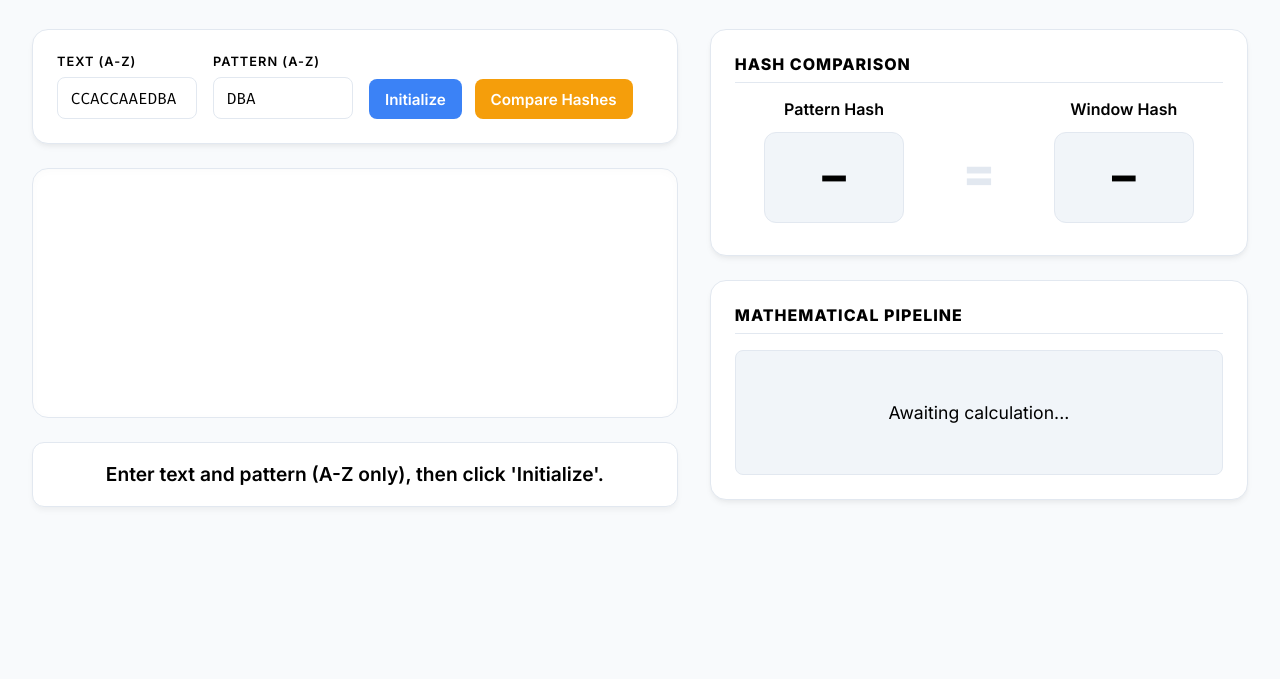
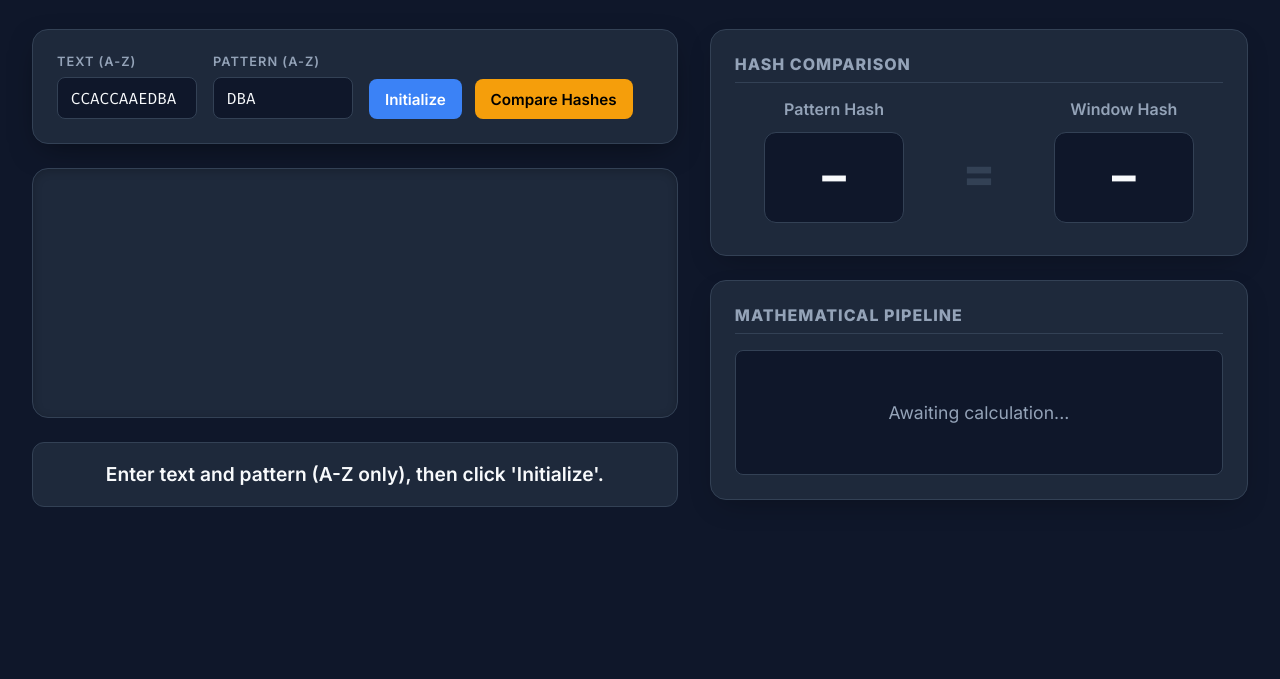
Before and after one commit to SayyadFaizan/RabinKarp, a plain HTML site: page index.html in a window 1280 px wide. Shown: the part 121-800 px from the top of the page. Drawn offline with Linux system fonts and the light colour scheme.

Commit message:
Update index.html

```diff
--- a/index.html
+++ b/index.html
@@ -8,20 +8,19 @@
         @import url('https://fonts.googleapis.com/css2?family=Fira+Code:wght@400;600&family=Inter:wght@400;600;800&display=swap');
 
         :root {
-            /* Light Theme Palette */
-            --bg: #f8fafc;              /* Light gray-blue background */
-            --text-main: #000;       /* Dark slate text */
-            --text-muted: #000;      /* Medium slate gray */
-            --card-bg: #ffffff;         /* White cards */
-            --border: #e2e8f0;          /* Light gray border */
-            --primary: #3b82f6;         /* Blue */
-            --primary-glow: rgba(59, 130, 246, 0.4);
-            --success: #10b981;         /* Green */
-            --success-glow: rgba(16, 185, 129, 0.4);
-            --error: #ef4444;           /* Red */
-            --error-glow: rgba(239, 68, 68, 0.4);
-            --warning: #f59e0b;         /* Amber/Orange */
-            --tile-bg: #f1f5f9;         /* Very light gray for tiles */
+            --bg: #0f172a;
+            --text-main: #f8fafc;
+            --text-muted: #94a3b8;
+            --card-bg: #1e293b;
+            --border: #334155;
+            --primary: #3b82f6;
+            --primary-glow: rgba(59, 130, 246, 0.5);
+            --success: #10b981;
+            --success-glow: rgba(16, 185, 129, 0.5);
+            --error: #f43f5e;
+            --error-glow: rgba(244, 63, 94, 0.5);
+            --warning: #f59e0b;
+            --tile-bg: #0f172a;
             --tile-size: 60px;
         }
 
@@ -51,7 +50,7 @@
         .header h1 {
             font-size: 2.8rem;
             font-weight: 800;
-            background: linear-gradient(to right, #2563eb, #7c3aed);
+            background: linear-gradient(to right, #60a5fa, #a78bfa);
             -webkit-background-clip: text;
             color: transparent;
             margin-bottom: 0.5rem;
@@ -85,7 +84,7 @@
             gap: 1rem;
             align-items: flex-end;
             flex-wrap: wrap;
-            box-shadow: 0 4px 6px -1px rgba(0,0,0,0.05), 0 2px 4px -1px rgba(0,0,0,0.03);
+            box-shadow: 0 10px 30px -10px rgba(0,0,0,0.5);
         }
 
         .input-group {
@@ -103,7 +102,7 @@
         }
 
         input {
-            background: var(--card-bg);
+            background: var(--bg);
             color: var(--text-main);
             padding: 0.6rem 0.8rem;
             border: 1px solid var(--border);
@@ -140,7 +139,7 @@
 
         button:hover:not(:disabled) {
             transform: translateY(-3px) scale(1.02);
-            box-shadow: 0 4px 10px var(--primary-glow);
+            box-shadow: 0 6px 15px var(--primary-glow);
         }
 
         button:disabled {
@@ -153,10 +152,10 @@
 
         #step-btn {
             background-color: var(--warning);
-            color: white;
+            color: #000;
         }
         #step-btn:hover:not(:disabled) {
-            box-shadow: 0 4px 10px rgba(245, 158, 11, 0.4);
+            box-shadow: 0 6px 15px rgba(245, 158, 11, 0.4);
         }
 
         /* --- VISUALIZER --- */
@@ -168,7 +167,7 @@
             width: 100%;
             overflow-x: auto;
             position: relative;
-            box-shadow: inset 0 2px 10px rgba(0,0,0,0.02);
+            box-shadow: inset 0 2px 10px rgba(0,0,0,0.2);
             min-height: 250px;
         }
 
@@ -215,9 +214,9 @@
             font-weight: 600;
         }
 
-        .char-tile.active { border-color: var(--primary); box-shadow: 0 0 15px var(--primary-glow); transform: scale(1.1); z-index: 10; background: #ffffff; }
-        .char-tile.match { background: #dcfce7; border-color: var(--success); box-shadow: 0 0 15px var(--success-glow); color: #065f46; }
-        .char-tile.mismatch { background: #fee2e2; border-color: var(--error); box-shadow: 0 0 15px var(--error-glow); color: #991b1b; }
+        .char-tile.active { border-color: var(--primary); box-shadow: 0 0 15px var(--primary-glow); transform: scale(1.1); z-index: 10; }
+        .char-tile.match { background: rgba(16, 185, 129, 0.2); border-color: var(--success); box-shadow: 0 0 15px var(--success-glow); color: var(--success); }
+        .char-tile.mismatch { background: rgba(244, 63, 94, 0.2); border-color: var(--error); box-shadow: 0 0 15px var(--error-glow); color: var(--error); }
         .char-tile.leaving { border-color: var(--error); opacity: 0.5; transform: translateY(-15px) scale(0.9); }
         .char-tile.entering { border-color: var(--success); transform: translateY(15px) scale(1.1); }
 
@@ -229,7 +228,7 @@
             border: 1px solid var(--border);
             display: flex;
             flex-direction: column;
-            box-shadow: 0 4px 6px -1px rgba(0,0,0,0.05), 0 2px 4px -1px rgba(0,0,0,0.03);
+            box-shadow: 0 10px 30px -10px rgba(0,0,0,0.3);
         }
 
         .info-card h3 {
@@ -255,7 +254,6 @@
             display: flex;
             align-items: center;
             justify-content: center;
-            box-shadow: 0 4px 6px -1px rgba(0,0,0,0.05);
         }
 
         .hash-display-container {
@@ -273,7 +271,7 @@
             font-weight: 800;
             font-family: 'Fira Code', monospace;
             color: var(--text-main);
-            background: var(--tile-bg);
+            background: var(--bg);
             padding: 0.5rem 1.5rem;
             border-radius: 12px;
             border: 1px solid var(--border);
@@ -282,8 +280,8 @@
             display: inline-block;
         }
 
-        .hash-value.highlight { color: var(--primary); border-color: var(--primary); box-shadow: 0 0 15px var(--primary-glow); transform: scale(1.08); background: #ffffff; }
-        .hash-value.success { color: var(--success); border-color: var(--success); box-shadow: 0 0 15px var(--success-glow); background: #ffffff; }
+        .hash-value.highlight { color: var(--primary); border-color: var(--primary); box-shadow: 0 0 20px var(--primary-glow); transform: scale(1.08); }
+        .hash-value.success { color: var(--success); border-color: var(--success); box-shadow: 0 0 20px var(--success-glow); }
 
         .math-pipeline {
             display: flex;
@@ -291,7 +289,7 @@
             gap: 0.6rem;
             font-family: 'Fira Code', monospace;
             font-size: 1.1rem;
-            background: var(--tile-bg);
+            background: var(--bg);
             padding: 1.2rem;
             border-radius: 8px;
             border: 1px solid var(--border);
@@ -523,3 +521,10 @@
 
             if (stepState === 0) {
                 if (pHash === tHash) {
+                    updateStatus(`Hashes Match (${pHash} == ${tHash})! Potential match found.`, "rgba(245, 158, 11, 0.2)", "var(--warning)");
+                    pHashDisplay.classList.add('pulse-match');
+                    tHashDisplay.classList.add('pulse-match');
+                    stepBtn.innerText = "Verify Characters";
+                    stepState = 1;
+                } else {
+                    updateStatus(`Hashes Mismatch (${pHash} != ${tHash}). Characters differ.`, "r
```
